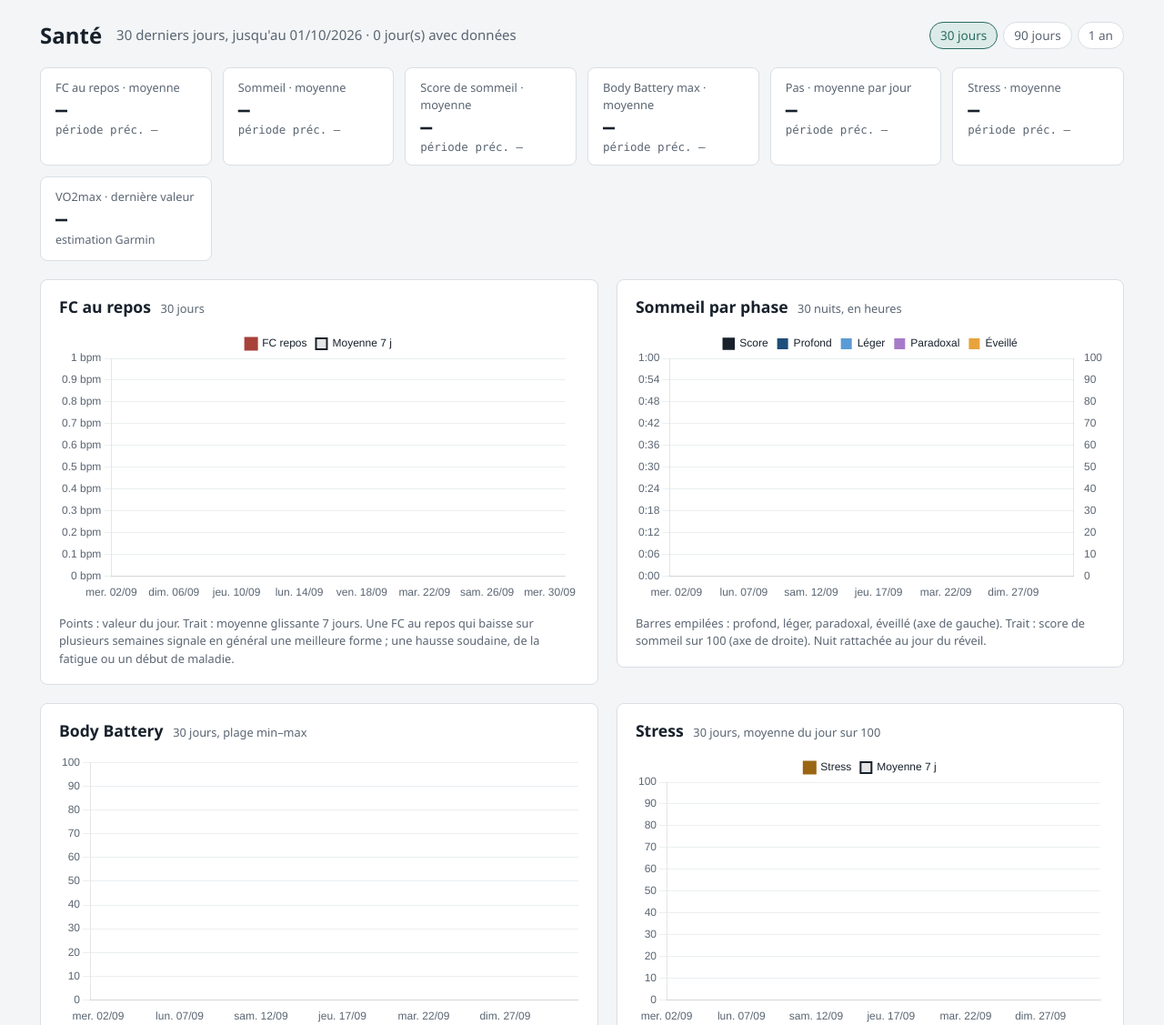
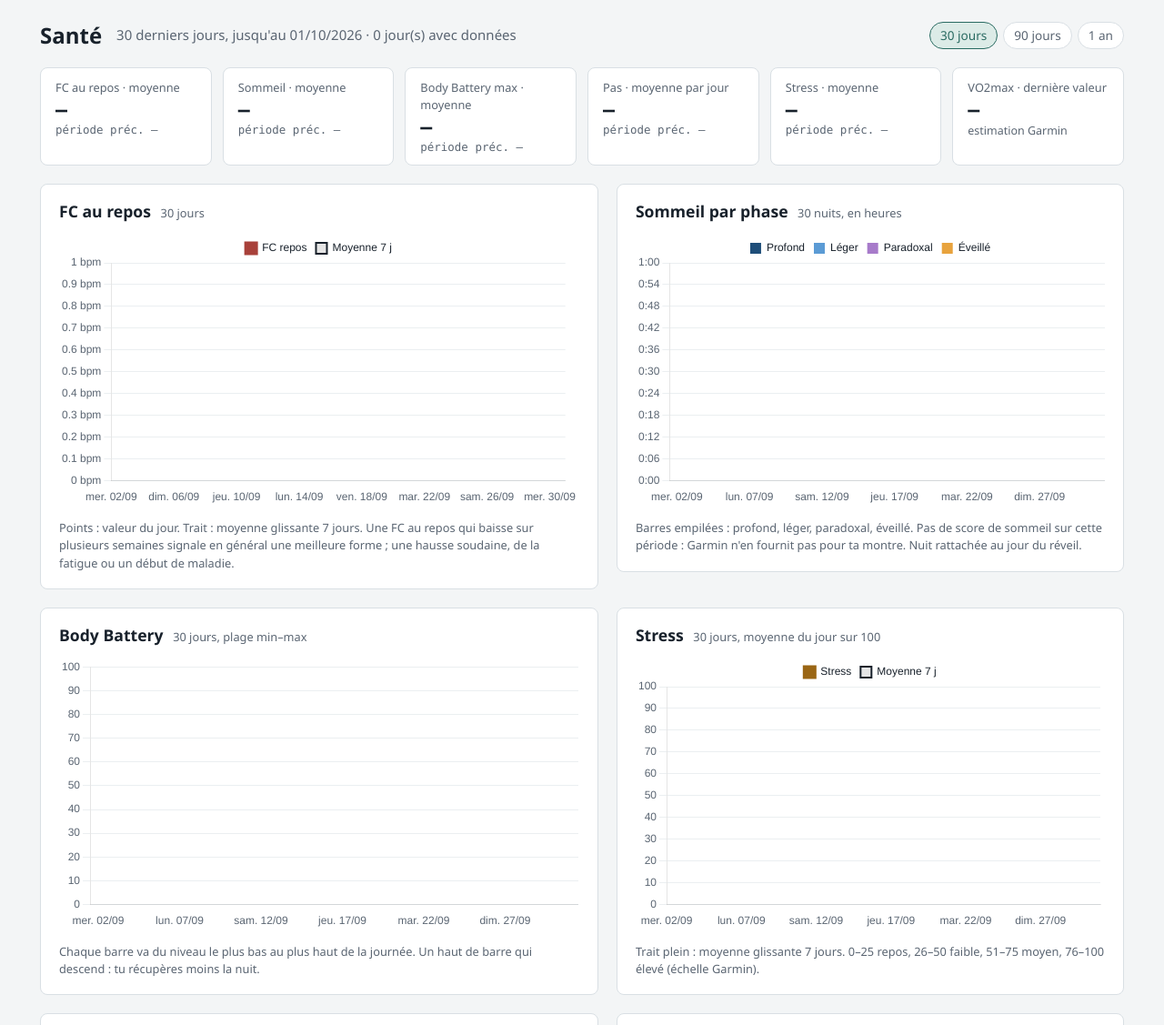
Before and after one commit to lespous/JGarminTracker, a Flask app: page /health in a window 1280 px wide. Shown: the part 56-1183 px from the top of the page at 91% size. Run offline with Flask 3, Linux system fonts and the light colour scheme.

Commit message:
Santé : score de sommeil masqué quand la montre n'en fournit pas ; CHANGELOG 0.1.0

```diff
--- a/jgarmintracker/web/templates/health.html
+++ b/jgarmintracker/web/templates/health.html
@@ -25,7 +25,9 @@
 <div class="kpis">
   <div class="kpi"><small>FC au repos · moyenne</small><b>{{ hs.rhr|bpm if hs.rhr else '—' }}</b>{{ trend(hs.rhr, hs.rhr_prev, true, units_bpm) }}</div>
   <div class="kpi"><small>Sommeil · moyenne</small><b>{{ (hs.sleep_h * 3600)|hmm if hs.sleep_h else '—' }}</b>{{ trend(hs.sleep_h, hs.sleep_h_prev, false, units_h) }}</div>
-  <div class="kpi"><small>Score de sommeil · moyenne</small><b>{{ hs.score|number if hs.score else '—' }}</b>{{ trend(hs.score, hs.score_prev, false, units_int) }}</div>
+  {% if hs.score is not none %}
+  <div class="kpi"><small>Score de sommeil · moyenne</small><b>{{ hs.score|number }}</b>{{ trend(hs.score, hs.score_prev, false, units_int) }}</div>
+  {% endif %}
   <div class="kpi"><small>Body Battery max · moyenne</small><b>{{ hs.bb_max|number if hs.bb_max else '—' }}</b>{{ trend(hs.bb_max, hs.bb_max_prev, false, units_int) }}</div>
   <div class="kpi"><small>Pas · moyenne par jour</small><b>{{ hs.steps|number if hs.steps else '—' }}</b>{{ trend(hs.steps, hs.steps_prev, false, units_int) }}</div>
   <div class="kpi"><small>Stress · moyenne</small><b>{{ hs.stress|number if hs.stress else '—' }}</b>{{ trend(hs.stress, hs.stress_prev, true, units_int) }}</div>
@@ -41,7 +43,9 @@
   <section class="panel">
     <h2>Sommeil par phase <small>{{ days }} nuits, en heures</small></h2>
     <div class="chart-box"><canvas id="sleep" aria-label="Sommeil par phase et score"></canvas></div>
-    <p class="note">Barres empilées : profond, léger, paradoxal, éveillé (axe de gauche). Trait : score de sommeil sur 100 (axe de droite). Nuit rattachée au jour du réveil.</p>
+    <p class="note">Barres empilées : profond, léger, paradoxal, éveillé.
+      {% if hs.score is not none %}Trait : score de sommeil sur 100 (axe de droite).{% else %}Pas de score de sommeil sur cette période : Garmin n'en fournit pas pour ta montre.{% endif %}
+      Nuit rattachée au jour du réveil.</p>
   </section>
   <section class="panel">
     <h2>Body Battery <small>{{ days }} jours, plage min–max</small></h2>
@@ -81,13 +85,14 @@ document.addEventListener("DOMContentLoaded", () => {
                  plugins: { tooltip: { callbacks: { label: c => `${c.dataset.label} : ${fmt.num(c.parsed.y, c.datasetIndex ? 1 : 0)} bpm` } } } }, x));
 
   const phases = [["deep", "Profond", "#1F4E79"], ["light", "Léger", "#5B9BD5"], ["rem", "Paradoxal", "#A77BCA"], ["awake", "Éveillé", "#E8A33D"]];
+  const hasScore = h.score.some(v => v != null);
   chart("sleep", { type: "bar", data: { labels: h.labels, datasets: [
-    { type: "line", label: "Score", data: h.score, yAxisID: "y2", borderColor: cssVar("--ink"), backgroundColor: cssVar("--ink"),
-      pointRadius: many ? 0 : 2, borderWidth: 1.5, tension: .3, order: 0 },
+    ...(hasScore ? [{ type: "line", label: "Score", data: h.score, yAxisID: "y2", borderColor: cssVar("--ink"),
+      backgroundColor: cssVar("--ink"), pointRadius: many ? 0 : 2, borderWidth: 1.5, tension: .3, order: 0 }] : []),
     ...phases.map(([k, label, color]) => ({ label, data: h[k], backgroundColor: color, stack: "s", order: 1 })),
   ] } }, merge({
     scales: { x: { stacked: true }, y: { stacked: true, beginAtZero: true, ticks: { callback: v => fmt.hmm(v) } },
-              y2: { position: "right", min: 0, max: 100, grid: { display: false }, ticks: { color: cssVar("--muted") } } },
+              y2: { display: hasScore, position: "right", min: 0, max: 100, grid: { display: false }, ticks: { color: cssVar("--muted") } } },
     plugins: { tooltip: { callbacks: {
       label: c => c.dataset.label === "Score" ? `Score : ${fmt.num(c.parsed.y)}` : `${c.dataset.label} : ${fmt.hmm(c.parsed.y)}`,
       footer: items => { const i = items[0].dataIndex; return h.sleep[i] != null ? `Total : ${fmt.hmm(h.sleep[i])}` : "Pas de donnée"; },
```
Also changed, not shown: CHANGELOG.md.
